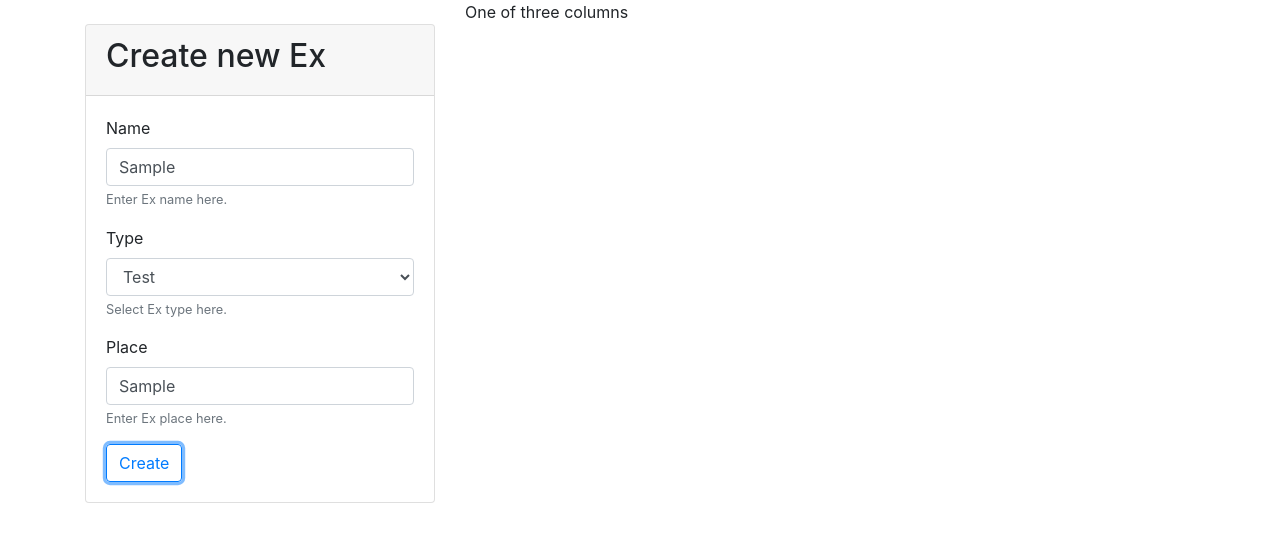
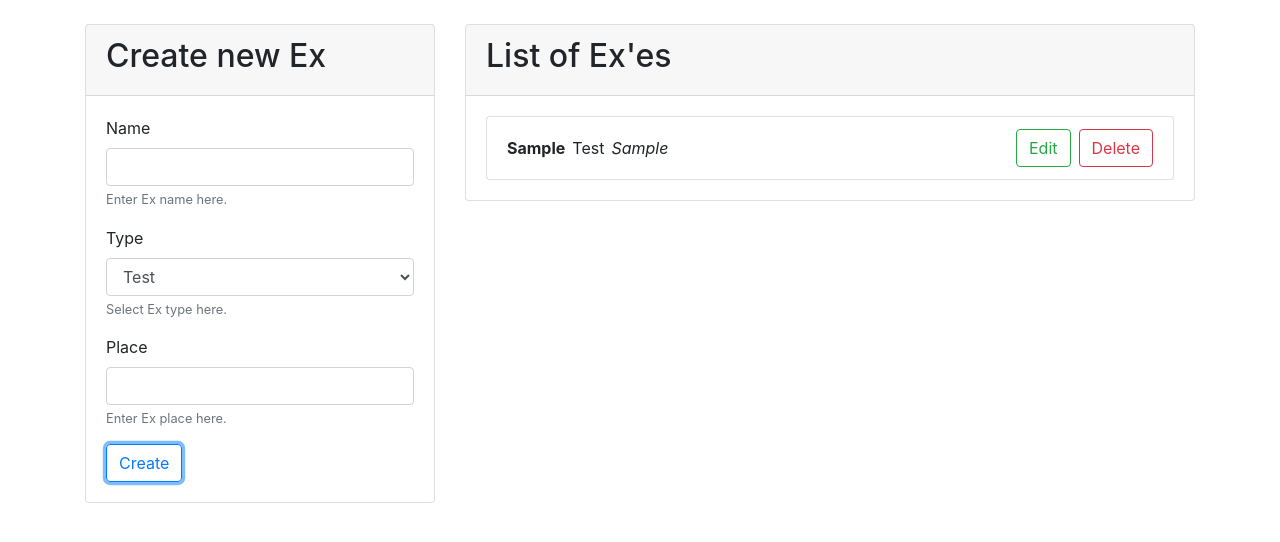
Before and after one commit to Kristle22/react, a React (Create React App) app: page / in a window 1280 px wide. Both pictures are taken after typing "Sample", "Sample" into the empty fields and a click on the button "Create". Shown: the top 542 px of the page. Built offline with nearby package versions, Linux system fonts and the light colour scheme.

Commit message:
Class work crud

```diff
--- a/src/App.jsx
+++ b/src/App.jsx
@@ -1,31 +1,63 @@
-// import { useState } from 'react';
 import { useEffect, useState } from 'react'
 import './bootstrap.css'
+import './crud.scss'
 import Create from './Components/crud/Create'
-// import './App.scss';
-// import getId from './Functions/getId';
+import List from './Components/crud/List'
+import Edit from './Components/crud/Edit'
+import { create, read, remove } from './FUNCTIONS/localStorage'
+// import './App.scss'
 
 function App() {
+  const [lastUpdate, setLastUpdate] = useState(new Date())
+
+  const [exes, setExes] = useState(null)
+
+  const [modalData, setModalData] = useState(null)
+
   const [createData, setCreateData] = useState(null)
+
+  const [deleteData, setDeleteData] = useState(null)
+
+  // Read
+  useEffect(() => {
+    setExes(read())
+  }, [lastUpdate])
 
   //Create
   useEffect(() => {
     if (null === createData) {
       return
     }
-    //to localStorage
+    create(createData)
+    setLastUpdate(new Date())
   }, [createData])
+
+  // Delete
+  useEffect(() => {
+    if (null === deleteData) {
+      return
+    }
+    remove(deleteData)
+    setLastUpdate(new Date())
+  }, [deleteData])
 
   return (
     <>
       <div className='container'>
         <div className='row'>
           <div className='col-4'>
-            <Create></Create>
+            <Create setCreateData={setCreateData}></Create>
           </div>
-          <div className='col-8'>One of three columns</div>
+          <div className='col-8'>
+            <List
+              exes={exes}
+              setDeleteData={setDeleteData}
+              setModalData={setModalData}
+            />
+          </div>
         </div>
       </div>
+      <Edit modalData={modalData} setModalData={setDeleteData} />
     </>
   )
 }
--- a/src/Components/crud/Create.jsx
+++ b/src/Components/crud/Create.jsx
@@ -1,9 +1,17 @@
 import { useState } from 'react'
 
-function Create() {
+function Create({ setCreateData }) {
   const [name, setName] = useState('')
   const [type, setType] = useState('1')
   const [place, setPlace] = useState('')
+
+  const handleCreate = () => {
+    const data = { name, type, place }
+    setCreateData(data)
+    setName('')
+    setType('1')
+    setPlace('')
+  }
 
   return (
     <div className='card mt-4'>
@@ -44,7 +52,11 @@ function Create() {
           />
           <small className='form-text text-muted'>Enter Ex place here.</small>
         </div>
-        <button type='button' className='btn btn-outline-primary'>
+        <button
+          type='button'
+          className='btn btn-outline-primary'
+          onClick={handleCreate}
+        >
           Create
         </button>
       </div>
--- /dev/null
+++ b/src/Components/crud/Edit.jsx
@@ -0,0 +1,41 @@
+function Edit({ modalData, setModalData }) {
+  if (null === modalData) {
+    return null
+  }
+
+  return (
+    <div className='modal'>
+      <div className='modal-dialog modal-dialog-centered'>
+        <div className='modal-content'>
+          <div className='modal-header'>
+            <h5 className='modal-title'>Modal title</h5>
+            <button
+              type='button'
+              className='close'
+              onClick={() => setModalData(null)}
+            >
+              <span>&times;</span>
+            </button>
+          </div>
+          <div className='modal-body'>
+            <p>Modal body text goes here.</p>
+          </div>
+          <div className='modal-footer'>
+            <button
+              type='button'
+              className='btn btn-outline-secondary'
+              onClick={() => setModalData(null)}
+            >
+              Close
+            </button>
+            <button type='button' className='btn btn-outline-primary'>
+              Save changes
+            </button>
+          </div>
+        </div>
+      </div>
+    </div>
+  )
+}
+
+export default Edit
--- /dev/null
+++ b/src/Components/crud/Ex.jsx
@@ -0,0 +1,38 @@
+function Ex({ ex, setDeleteData, setModalData }) {
+  const handleDelete = () => {
+    setDeleteData(ex)
+  }
+
+  const handleEdit = () => {
+    setModalData(ex)
+  }
+  return (
+    <li className='list-group-item'>
+      <div className='item'>
+        <div className='content'>
+          <b>{ex.name}</b>
+          <span>{['Test', 'Written', 'Spoken'][--ex.type]}</span>
+          <i>{ex.place}</i>
+        </div>
+        <div className='buttons'>
+          <button
+            type='button'
+            className='btn btn-outline-success ml-2'
+            onClick={handleEdit}
+          >
+            Edit
+          </button>
+          <button
+            type='button'
+            className='btn btn-outline-danger ml-2'
+            onClick={handleDelete}
+          >
+            Delete
+          </button>
+        </div>
+      </div>
+    </li>
+  )
+}
+
+export default Ex
--- /dev/null
+++ b/src/Components/crud/List.jsx
@@ -0,0 +1,27 @@
+import Ex from './Ex'
+
+function List({ exes, setDeleteData, setModalData }) {
+  return (
+    <div className='card mt-4'>
+      <div className='card-header'>
+        <h2>List of Ex'es</h2>
+      </div>
+      <div className='card-body'>
+        <ul class='list-group'>
+          {exes
+            ? exes.map((ex) => (
+                <Ex
+                  key={ex.id}
+                  ex={ex}
+                  setDeleteData={setDeleteData}
+                  setModalData={setModalData}
+                />
+              ))
+            : null}
+        </ul>
+      </div>
+    </div>
+  )
+}
+
+export default List
--- /dev/null
+++ b/src/FUNCTIONS/localStorage.js
@@ -0,0 +1,34 @@
+import getId from './getId';
+const key = 'exams';
+
+export function create(obj) {
+  let data = localStorage.getItem(key);
+  if (null === data) {
+    data = JSON.stringify([]);
+  }
+  data = JSON.parse(data);
+  data.id = getId(key + '_id');
+  data.push(obj);
+  data = JSON.stringify(data);
+  localStorage.setItem(key, data);
+}
+
+export function read() {
+  let data = localStorage.getItem(key);
+  if (null === data) {
+    data = JSON.stringify([]);
+  }
+  data = JSON.parse(data);
+  return data;
+}
+
+export function remove({ id }) {
+  let data = localStorage.getItem(key);
+  if (null === data) {
+    data = JSON.stringify([]);
+  }
+  data = JSON.parse(data);
+  data = data.filter(obj => obj.id !== id);
+  data = JSON.stringify(data);
+  localStorage.setItem(key, data);
+}
--- /dev/null
+++ b/src/crud.scss
@@ -0,0 +1,29 @@
+.list-group-item {
+  .item {
+    display: flex;
+    align-items: center;
+    justify-content: space-between;
+    width: 100%;
+    .content {
+      display: flex;
+      align-items: center;
+      justify-content: flex-start;
+    }
+    .buttons {
+      display: flex;
+      align-items: center;
+      justify-content: flex-end;
+    }
+    b {
+      margin-right: 7px;
+    }
+    i {
+      margin-left: 7px;
+    }
+  }
+}
+
+.modal {
+  display: block;
+  background-color: rgba(0, 0, 0, 0.5);
+}
```
